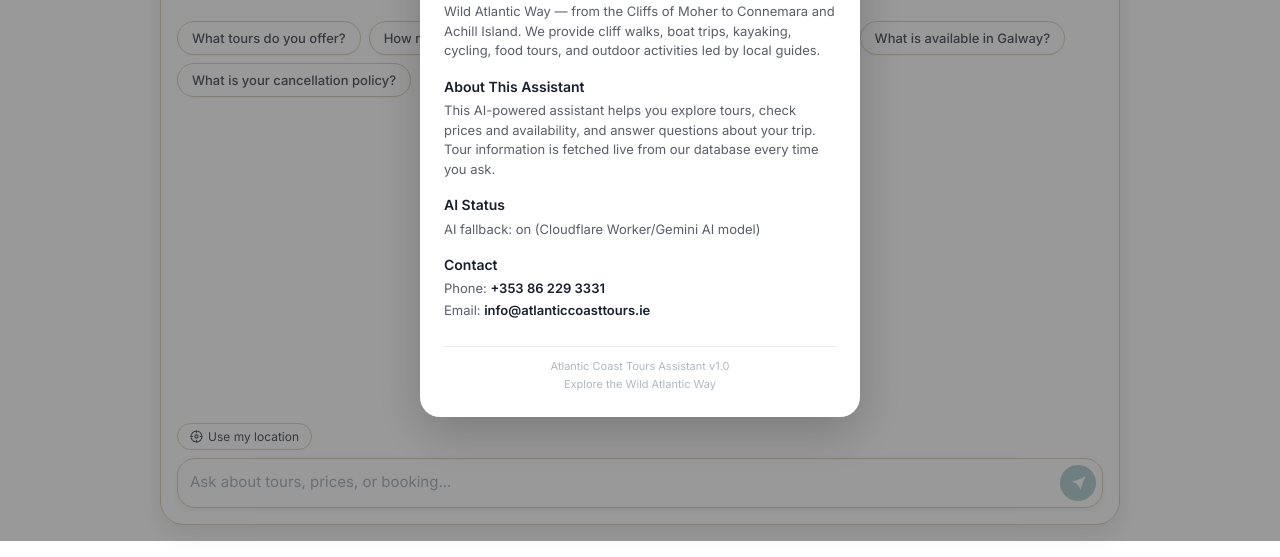
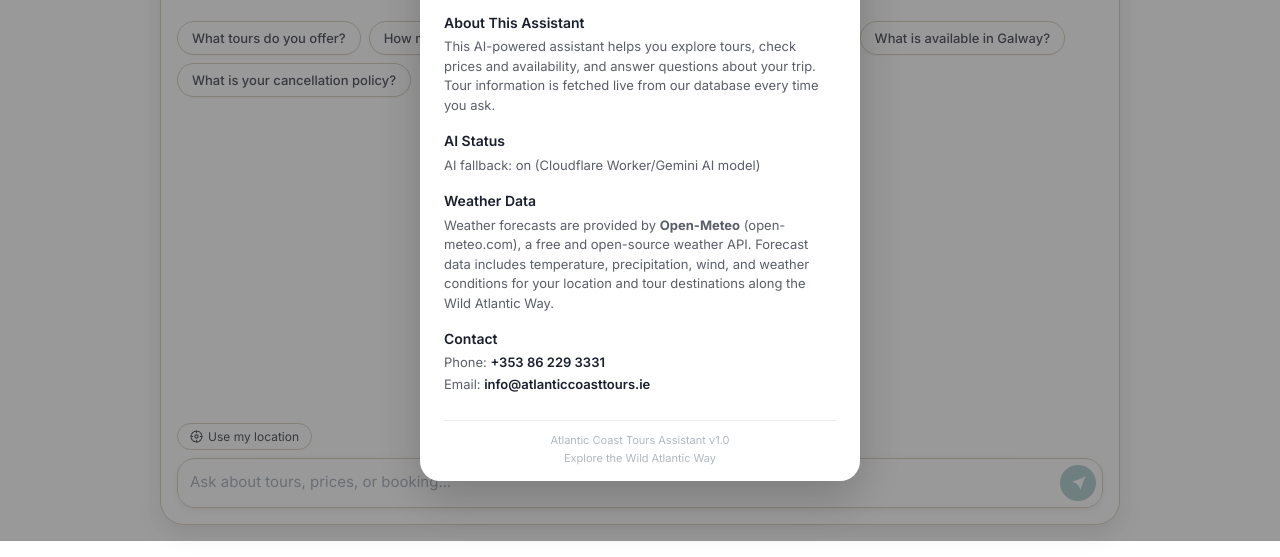
Before and after one commit to aklag3-dev/atlantic-coast-tours-chatbot, a plain HTML site: page index.html in a window 1280 px wide. Both pictures are taken after a click on the button 1085 px from the left and 68 px from the top of the page. Shown: the part 259-816 px from the top of the page. Drawn offline with Linux system fonts and the light colour scheme.

Commit message:
Add Open-Meteo weather attribution to info modal

```diff
--- a/index.html
+++ b/index.html
@@ -114,6 +114,11 @@
         </div>
 
         <div class="info-section">
+          <h3>Weather Data</h3>
+          <p>Weather forecasts are provided by <strong>Open-Meteo</strong> (open-meteo.com), a free and open-source weather API. Forecast data includes temperature, precipitation, wind, and weather conditions for your location and tour destinations along the Wild Atlantic Way.</p>
+        </div>
+
+        <div class="info-section">
           <h3>Contact</h3>
           <p class="contact-line">Phone: <strong>+353 86 229 3331</strong></p>
           <p class="contact-line">Email: <strong>info@atlanticcoasttours.ie</strong></p>
```
